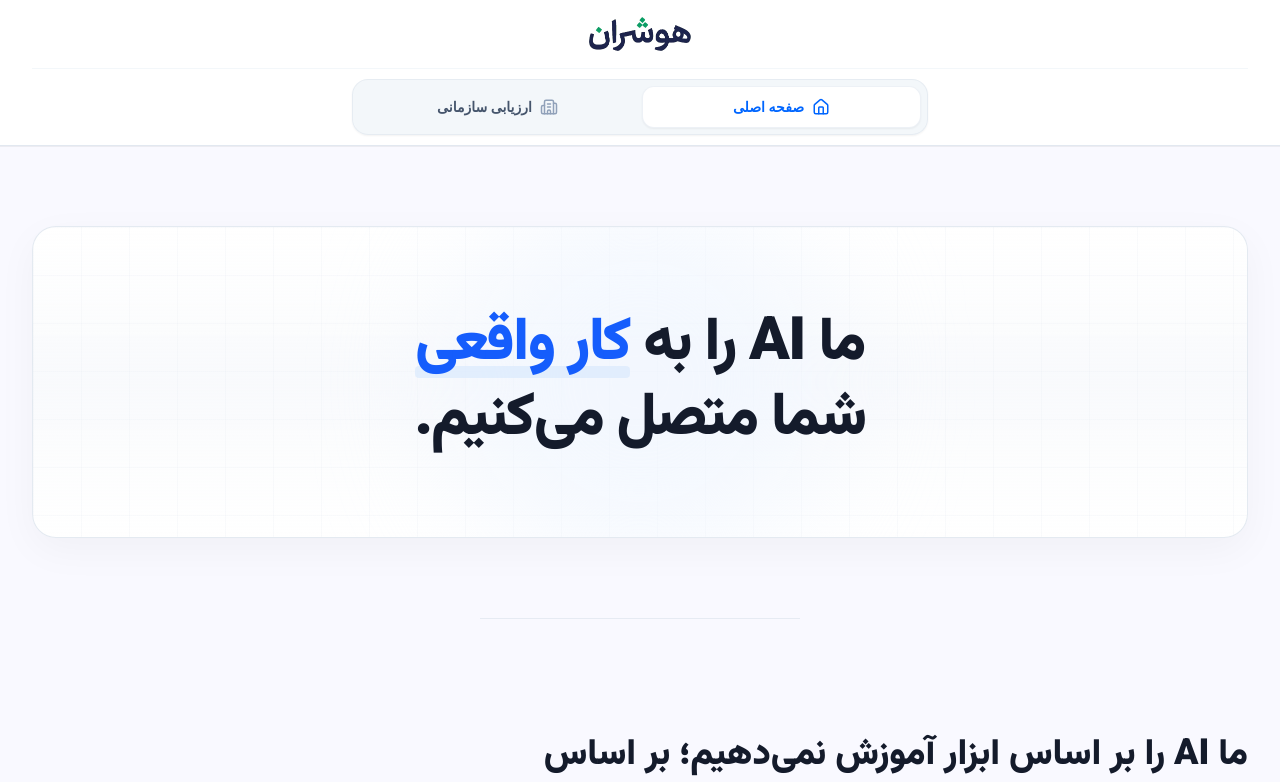
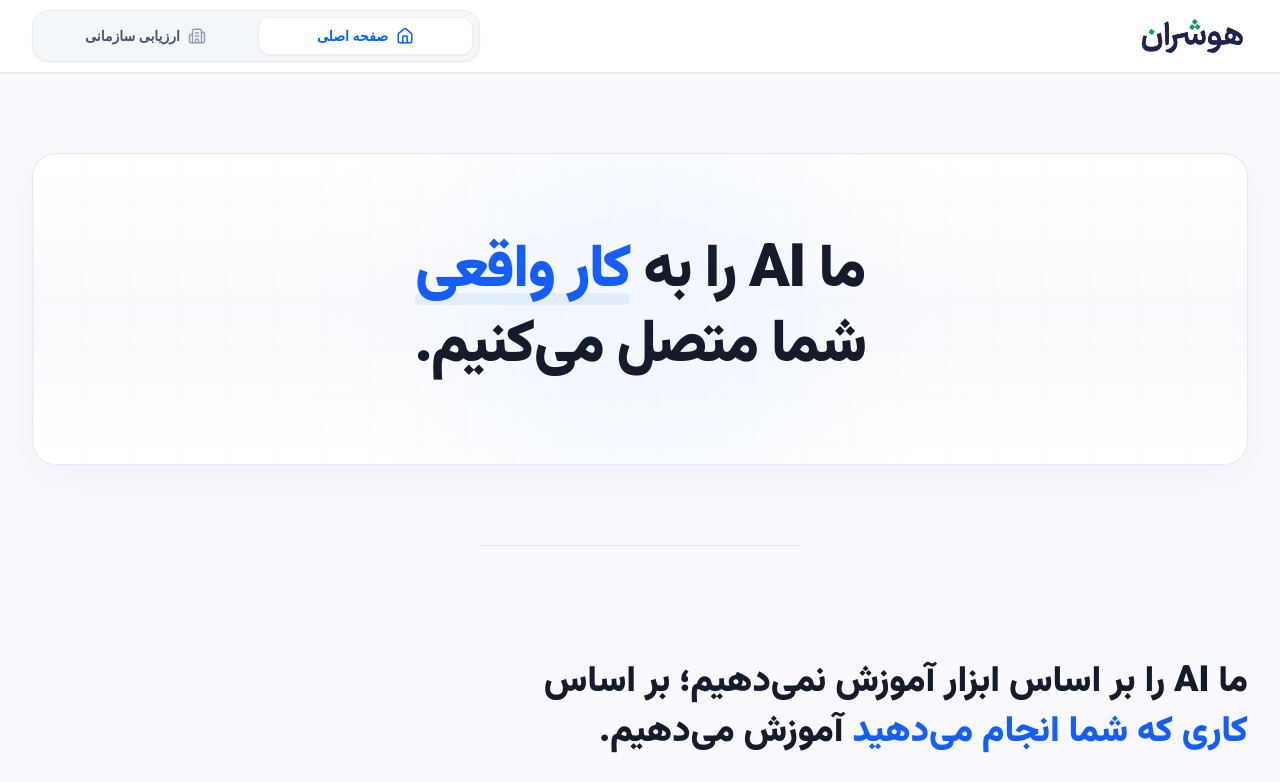
Before and after one commit to SamanPanahizadeh/hooshraan, a React (Vite) app: page / in a window 1280 px wide. Shown: the top 782 px of the page. Built offline with nearby package versions, Linux system fonts and the light colour scheme.

Commit message:
refactor(navbar): optimize performance with hardware acceleration
Removed scroll listener and redundant state to improve rendering performance. Enabled hardware acceleration using translate3d and will-change for a smoother sticky header experience.

```diff
--- a/src/components/Navbar.tsx
+++ b/src/components/Navbar.tsx
@@ -39,20 +39,7 @@ export const Navbar: React.FC<NavbarProps> = ({
   totalModulesCount,
 }) => {
   const [bottomMenuOpen, setBottomMenuOpen] = useState(false);
-  const [isScrolled, setIsScrolled] = useState(false);
   const navRef = useRef<HTMLDivElement>(null);
-
-  // Scroll listener to detect when user scrolls down
-  useEffect(() => {
-    const handleScroll = () => {
-      const scrollPosition = window.scrollY;
-      setIsScrolled(scrollPosition > 35);
-    };
-
-    window.addEventListener('scroll', handleScroll, { passive: true });
-    handleScroll(); // Initial check
-    return () => window.removeEventListener('scroll', handleScroll);
-  }, []);
 
   const navGroups: NavGroup[] = [
     {
@@ -153,46 +140,36 @@ export const Navbar: React.FC<NavbarProps> = ({
   return (
     <>
       {/* =======================================================================
-          TOP STICKY HEADER & INTEGRATED NAVIGATION BAR (ثابت در بالای صفحه برای موبایل، تبلت و دسکتاپ)
+          TOP STICKY HEADER & INTEGRATED NAVIGATION BAR (ثابت در بالای صفحه با شتاب‌دهنده سخت‌افزاری)
          ======================================================================= */}
       <header
         ref={navRef}
         id="main-sticky-navigation-header"
-        className={`sticky top-0 z-40 bg-white/95 backdrop-blur-md border-b border-slate-200 text-[#141b2b] transition-all duration-300 ${
-          isScrolled ? 'shadow-sm' : 'shadow-2xs'
-        }`}
+        className="sticky top-0 z-40 bg-white/95 backdrop-blur-md border-b border-slate-200/80 text-[#141b2b] shadow-xs transform-gpu will-change-transform"
         dir="rtl"
+        style={{ transform: 'translate3d(0, 0, 0)', backfaceVisibility: 'hidden' }}
       >
-        <div className="max-w-7xl mx-auto px-3 sm:px-6 lg:px-8">
+        <div className="max-w-7xl mx-auto px-3 sm:px-6 lg:px-8 py-2 sm:py-2.5 flex items-center justify-between gap-3">
 
-          {/* Collapsible Brand Title (هیدن شدن عنوان در زمان اسکرول) */}
+          {/* Brand Logo */}
           <div
-            className={`transition-all duration-300 ease-in-out overflow-hidden flex items-center justify-center border-b border-slate-100/80 ${
-              isScrolled
-                ? 'max-h-0 opacity-0 py-0 border-transparent pointer-events-none'
-                : 'max-h-24 opacity-100 py-2.5 sm:py-3'
-            }`}
-          >
-            <div
-              className="flex items-center justify-center text-center cursor-pointer group select-none"
+            className="flex items-center cursor-pointer group select-none shrink-0"
             onClick={() => handleSelectTab('dashboard')}
           >
-              <HoushranEmblem className="h-10 sm:h-11 md:h-12 w-auto" alt="لوگوی رسمی هوشران" />
-            </div>
+            <HoushranEmblem className="h-9 sm:h-10 md:h-11 w-auto" alt="لوگوی رسمی هوشران" />
           </div>
 
-          {/* Persistent Fixed Navigation Bar (نمایش در موبایل، تبلت و تمام اسکرین‌سایزها) */}
-          <div className="py-2 sm:py-2.5 flex justify-center">
+          {/* Persistent Fixed Navigation Bar */}
           <nav
             id="top-nav-tabs-container"
-              className="w-full max-w-xl bg-slate-100/80 p-1 sm:p-1.5 rounded-2xl border border-slate-200/70 shadow-xs flex items-center justify-between gap-1 sm:gap-1.5"
+            className="w-full max-w-xs sm:max-w-md bg-slate-100/80 p-1 sm:p-1.5 rounded-2xl border border-slate-200/70 shadow-xs flex items-center justify-between gap-1 sm:gap-1.5"
             aria-label="منوی اصلی"
           >
             {/* Tab 1: صفحه اصلی */}
             <button
               id="top-nav-home"
               onClick={() => handleSelectTab('dashboard')}
-                className={`flex-1 flex items-center justify-center gap-1.5 sm:gap-2 py-2 sm:py-2.5 px-2 sm:px-4 rounded-xl text-xs sm:text-sm font-bold transition-all duration-200 ${
+              className={`flex-1 flex items-center justify-center gap-1.5 sm:gap-2 py-1.5 sm:py-2 px-2 sm:px-4 rounded-xl text-xs sm:text-sm font-bold transition-all duration-200 ${
                 activeTab === 'dashboard'
                   ? 'bg-white text-[#0066ff] shadow-xs border border-slate-200/60 font-black'
                   : 'text-slate-600 hover:text-slate-900 hover:bg-white/60'
@@ -206,7 +183,7 @@ export const Navbar: React.FC<NavbarProps> = ({
             <button
               id="top-nav-diagnostic"
               onClick={() => handleSelectTab('diagnostic')}
-                className={`flex-1 flex items-center justify-center gap-1.5 sm:gap-2 py-2 sm:py-2.5 px-2 sm:px-4 rounded-xl text-xs sm:text-sm font-bold transition-all duration-200 ${
+              className={`flex-1 flex items-center justify-center gap-1.5 sm:gap-2 py-1.5 sm:py-2 px-2 sm:px-4 rounded-xl text-xs sm:text-sm font-bold transition-all duration-200 ${
                 activeTab === 'diagnostic'
                   ? 'bg-white text-indigo-700 shadow-xs border border-indigo-100 font-black'
                   : 'text-slate-600 hover:text-slate-900 hover:bg-white/60'
@@ -216,7 +193,6 @@ export const Navbar: React.FC<NavbarProps> = ({
               <span className="whitespace-nowrap">ارزیابی سازمانی</span>
             </button>
           </nav>
-          </div>
 
         </div>
       </header>
```
Lines whose indentation alone changed are shown as unchanged.
